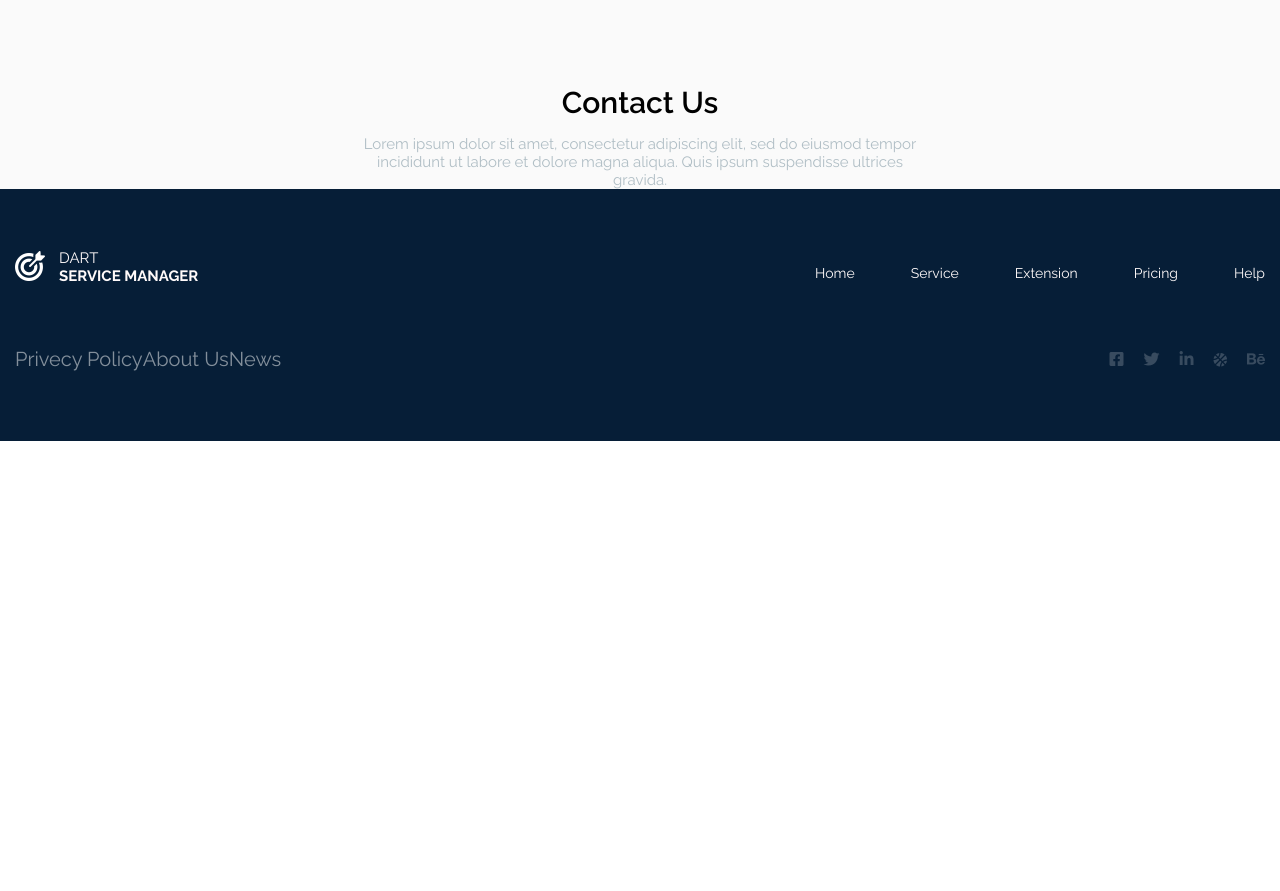
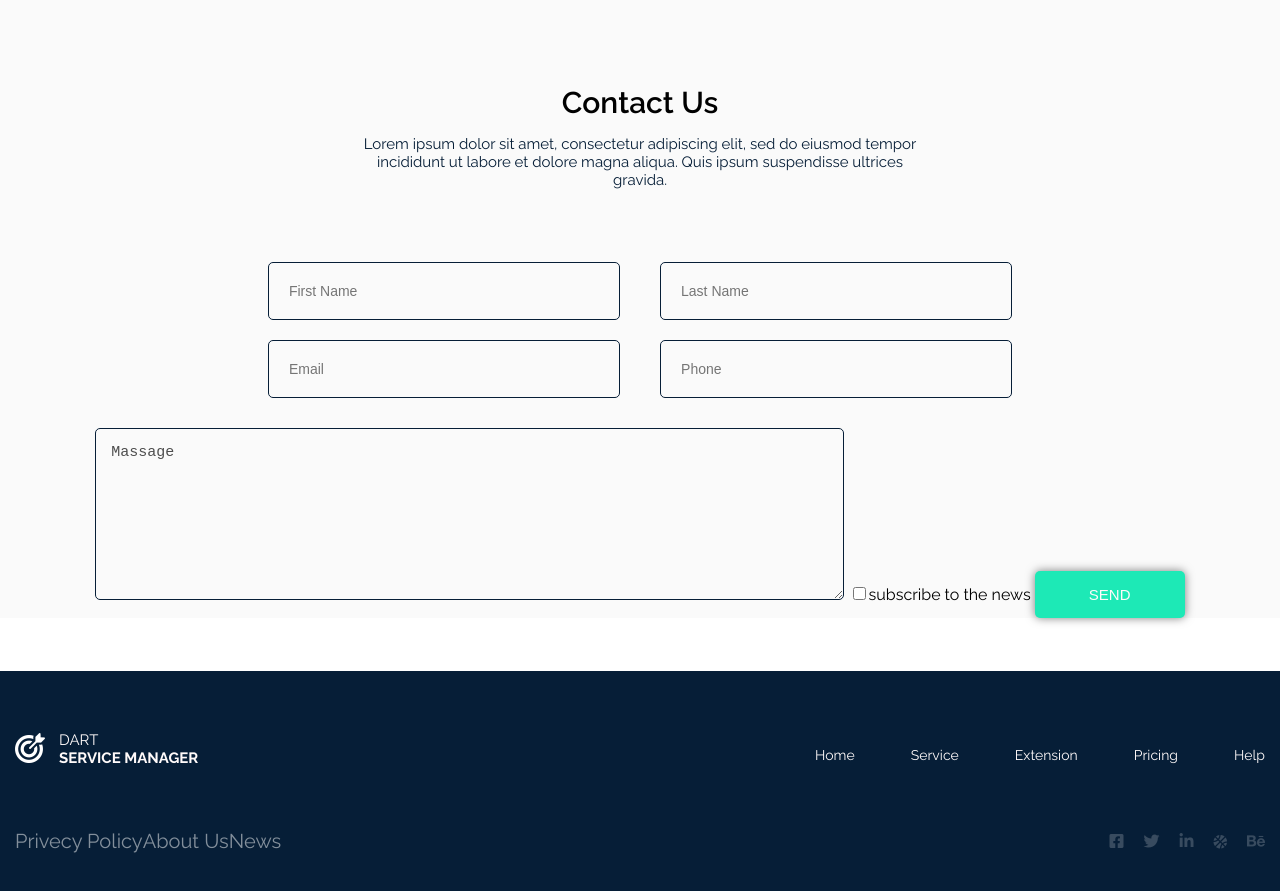
Before and after one commit to seb510/macet, a plain HTML site: page index.html in a window 1280 px wide. Shown: the part 3220-4111 px from the top of the page. Before the commit the page ends 3661 px from the top, so only its background shows below. Drawn offline with Linux system fonts and the light colour scheme.

Commit message:
adding form in section "contact"

```diff
--- a/css/main.css
+++ b/css/main.css
@@ -469,6 +469,64 @@ nav{
 	background-color: #fafafa;
 }
 .title_p.black{
+	color: #061e37;
+}
+.form{
+	margin: 53px;
+}
+
+.row__contact{
+	text-align: center;
+}
+
+input, textarea::-webkit-input-placeholder {
+	color: #4d4d4d;
+	text-transform: capitalize;
+	font-size: 15px;
+	font-weight: 500;
+}
+.name{
+	border-radius: 5px;
+	width: 310px;
+	padding: 20px 20px;
+	background: #fafafa;
+	font-size: 14px;
+	margin:20px 18px 0;
+	border: solid 1px #061e37;
+	outline: none;
+}
+
+
+.massage{
+	border-radius: 5px;
+	background: #fafafa;
+	font-size: 16px;
+	width: 64%;
+	height: 155px;
+	border: solid 1px #061e37;
+	outline: 0;
+	padding: 15px 0 0 15px;
+	margin-top: 30px;
+}
+.button__send{
+
+	display: inline-block;
+	text-align: center;
+	text-decoration: none;
+	text-transform: uppercase;
+	background-color: #1de9b6;
+	border-radius: 5px;
+	border-style: none;
+	font-size: 15px;
+	color: snow;
+	width: 150px;
+	padding: 15px;
+	box-shadow: 0 0 10px rgba(0,0,0,0.5);
+	transition: 0.5s ease;
+}
+.button__send:hover{
+	background: black;
+	color: white;
 }
 
 /*------------Footer---------------*/
@@ -512,3 +570,10 @@ nav{
 .fab:hover{
     color: white;
 }
+
+
+@media screen and (max-width: 992px) {
+	.container {
+		width: 90%;
+	}
+}
--- a/index.html
+++ b/index.html
@@ -10,6 +10,7 @@
     <link href="https://fonts.googleapis.com/css?family=Raleway:400,600,700,800" rel="stylesheet">
     <link rel="stylesheet" href="https://use.fontawesome.com/releases/v5.8.1/css/all.css" integrity="sha384-50oBUHEmvpQ+1lW4y57PTFmhCaXp0ML5d60M1M7uH2+nqUivzIebhndOJK28anvf" crossorigin="anonymous">
     <title>My Site-lessons</title>
+    <link rel="stylesheet" href="../MY_New_site/css/style.css">
 </head>
 <body>
     <header class="header">
@@ -276,6 +277,19 @@
                         Lorem ipsum dolor sit amet, consectetur adipiscing elit, sed do eiusmod tempor incididunt ut labore et dolore magna aliqua. Quis ipsum suspendisse ultrices gravida.
                     </p>
                 </div>
+                <div class="row__contact">
+                        <form class="contact_form" action="" method="post" name="contact_form">
+                            <div class="form">
+                                <input type="text" name="username" class="name" placeholder="first name" required>
+                                <input type="text" name="username" class="name" placeholder="last name" required>
+                                <input type="email" name="email-address" class="name" placeholder="email" required>
+                                <input type="tel" name="phone" class="name" placeholder="phone">
+                                <textarea name="comment" placeholder="massage" class="massage"></textarea>
+                                <input type="checkbox" class="check">subscribe to the news
+                                <button type="submit" class="button__send">send</button>
+                            </div>
+                        </form>
+                </div>
             </div>
         </div>
     </section>
```
